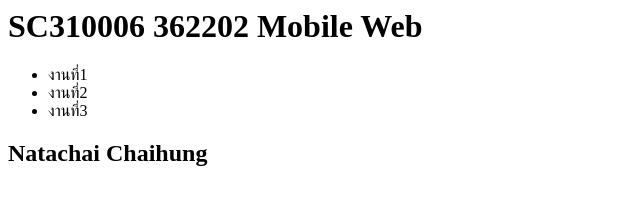
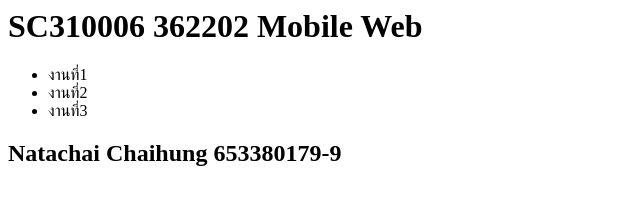
Before and after one commit to Natachai-Chaihung/web2024, a plain HTML site: page index.html in a window 1280 px wide. Shown: the whole page, without its empty margins (0-640 px from the left). Drawn offline with Linux system fonts and the light colour scheme.

Commit message:
Update index.html

```diff
--- a/index.html
+++ b/index.html
@@ -6,6 +6,6 @@
        <li>งานที่2</li>
        <li>งานที่3</li>
     </ul>
-    <h2>Natachai Chaihung</h2>
+    <h2>Natachai Chaihung 653380179-9</h2>
   </body>
 </html>
```
